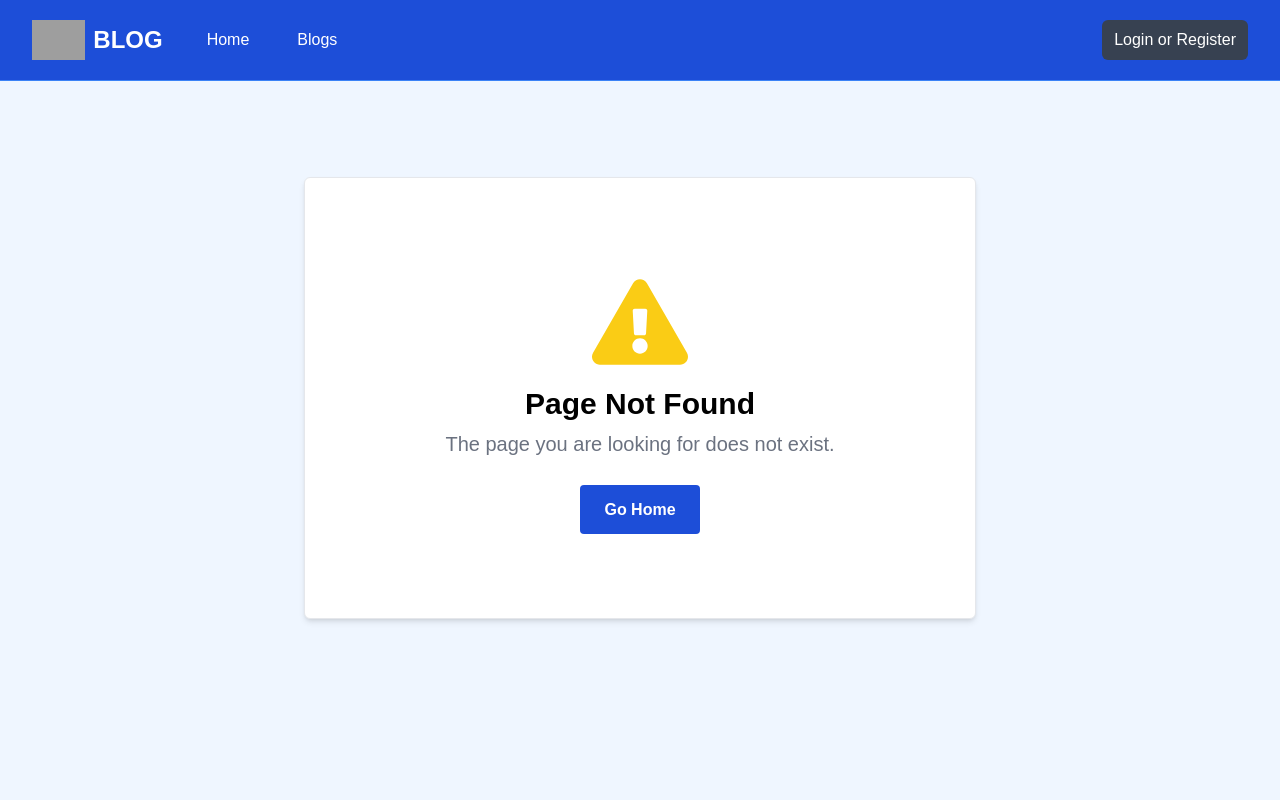
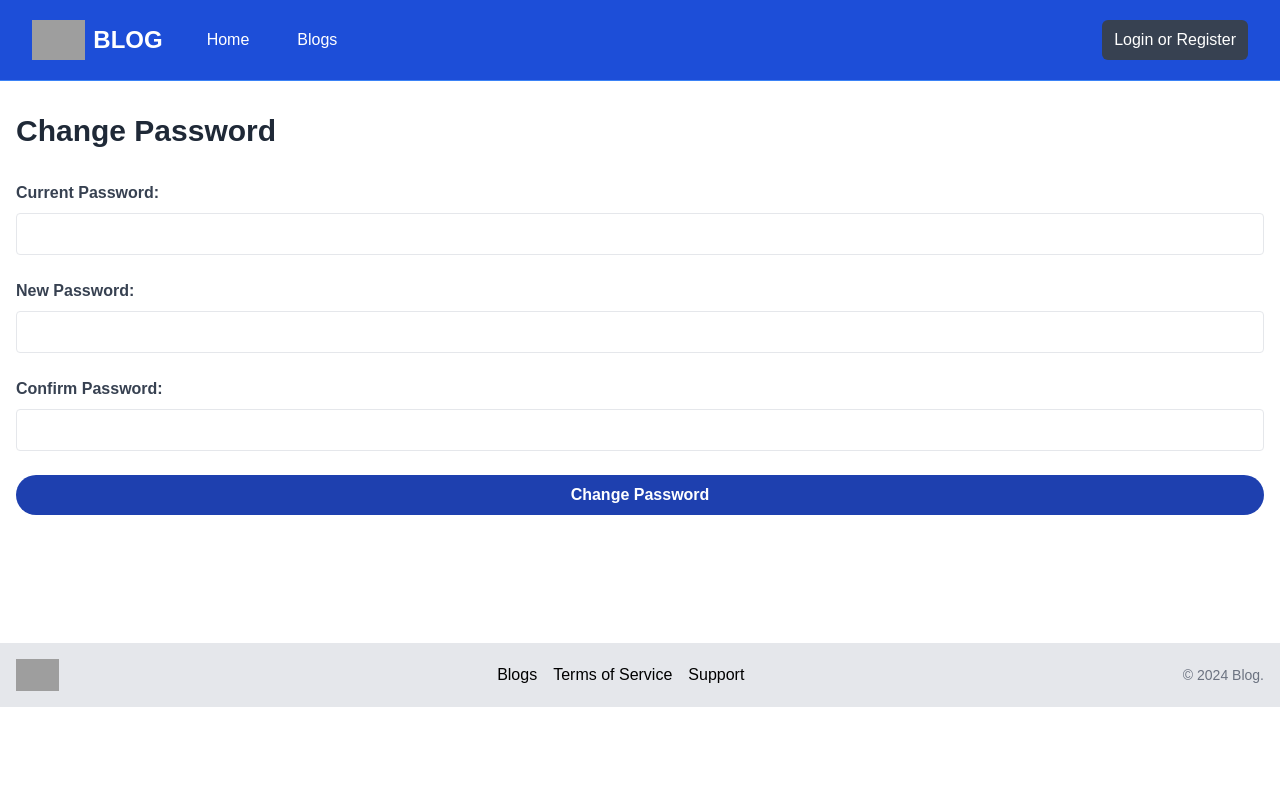
Before and after one commit to trungnhanforwork/blog-app-frontend, a React (Vite) app: page /profile/changepassword in a window 1280 px wide. Before the commit this address had no page. Shown: the top 800 px of the page. Built offline with nearby package versions, Linux system fonts and the light colour scheme; grey boxes are pictures that could not be loaded.

Commit message:
change password

```diff
--- a/package.json
+++ b/package.json
@@ -10,6 +10,7 @@
     "preview": "vite preview"
   },
   "dependencies": {
+    "date-fns": "^3.6.0",
     "json-server": "^1.0.0-alpha.23",
     "react": "^18.2.0",
     "react-dom": "^18.2.0",
--- a/src/App.jsx
+++ b/src/App.jsx
@@ -13,6 +13,8 @@ import PostAddPage from "./pages/PostAddPage";
 import PostPage from "./pages/PostListPage";
 import PostDetailPage from "./pages/PostDetailPage";
 import NotFoundPage from "./pages/NotFoundPage";
+import ProfileDetailPage from "./pages/ProfileDetailPage";
+import ChangePasswordPage from "./pages/ChangePasswordPage";
 
 const router = createBrowserRouter(
   createRoutesFromElements(
@@ -20,6 +22,8 @@ const router = createBrowserRouter(
       <Route index element={<HomePage />} />
       <Route path="/login" element={<LoginPage />} />
       <Route path="/signup" element={<SignUpPage />} />
+      <Route path="/profile" element={<ProfileDetailPage />} />
+      <Route path="/profile/changepassword" element={<ChangePasswordPage />} />
       <Route path="/new" element={<PostAddPage />} />
       <Route path="/post/:id" element={<PostDetailPage />} />
       <Route path="/posts" element={<PostPage />} />
--- /dev/null
+++ b/src/components/ChangePasswordView.jsx
@@ -0,0 +1,114 @@
+import React, { useState } from "react";
+import { useNavigate } from "react-router-dom";
+import { changePassword } from "../services/UserApi";
+
+const ChangePasswordView = () => {
+  const navigate = useNavigate();
+  const [formData, setFormData] = useState({
+    old_password: "",
+    password: "",
+    password2: "",
+  });
+  const [error, setError] = useState("");
+  const [successMessage, setSuccessMessage] = useState("");
+
+  const handleChange = (e) => {
+    const { name, value } = e.target;
+    setFormData((prevData) => ({
+      ...prevData,
+      [name]: value,
+    }));
+  };
+
+  const handleSubmit = async (e) => {
+    e.preventDefault();
+    const { old_password, password, password2 } = formData;
+
+    if (password !== password2) {
+      setError("New password and confirm password do not match");
+      return;
+    }
+
+    try {
+      // Call API to change password
+      await changePassword({old_password, password, password2});
+      setSuccessMessage("Password changed successfully!");
+      logout();
+    } catch (error) {
+      setError("Failed to change password. Please try again.");
+    }
+  };
+
+  const logout = () => {
+    localStorage.removeItem("token");
+    // Điều hướng người dùng đến trang đăng nhập
+    navigate("/login");
+  };
+
+  return (
+    <div className="container mx-auto px-4 py-8">
+      <h2 className="text-3xl font-semibold mb-8 text-gray-800">
+        Change Password
+      </h2>
+      <form onSubmit={handleSubmit}>
+        <div className="mb-4">
+          <label className="block text-gray-700 font-bold mb-2">
+            Current Password:
+          </label>
+          <input
+            type="password"
+            name="old_password"
+            value={formData.old_password}
+            onChange={handleChange}
+            className="border rounded w-full py-2 px-3 mb-2"
+            required
+          />
+        </div>
+        <div className="mb-4">
+          <label className="block text-gray-700 font-bold mb-2">
+            New Password:
+          </label>
+          <input
+            type="password"
+            name="password"
+            value={formData.password}
+            onChange={handleChange}
+            className="border rounded w-full py-2 px-3 mb-2"
+            required
+          />
+        </div>
+        <div className="mb-4">
+          <label className="block text-gray-700 font-bold mb-2">
+            Confirm Password:
+          </label>
+          <input
+            type="password"
+            name="password2"
+            value={formData.password2}
+            onChange={handleChange}
+            className="border rounded w-full py-2 px-3 mb-2"
+            required
+          />
+        </div>
+        {error && (
+          <div className="bg-red-200 text-red-800 px-4 py-2 rounded-md mb-4">
+            {error}
+          </div>
+        )}
+        {successMessage && (
+          <div className="bg-green-200 text-green-800 px-4 py-2 rounded-md mb-4">
+            {successMessage}
+          </div>
+        )}
+        <button
+          className="bg-blue-800 hover:bg-blue-600 text-white font-bold py-2 px-4 rounded-full w-full focus:outline-none focus:shadow-outline"
+          type="submit"
+        >
+          Change Password
+        </button>
+      </form>
+    </div>
+  );
+};
+
+export default ChangePasswordView;
--- a/src/components/Navbar.jsx
+++ b/src/components/Navbar.jsx
@@ -166,8 +166,8 @@ const Navbar = ({ isAuthenticated }) => {
                     aria-labelledby="user-menu-button"
                     tabIndex="-1"
                   >
-                    <Link
-                      href="/profile"
+                    <NavLink
+                      to="/profile"
                       className="block px-4 py-2 text-sm text-gray-700"
                       role="menuitem"
                       tabIndex="-1"
@@ -177,7 +177,7 @@ const Navbar = ({ isAuthenticated }) => {
                       }}
                     >
                       Your Profile
-                    </Link>
+                    </NavLink>
                     <Link
                       href="/properties/saved"
                       className="block px-4 py-2 text-sm text-gray-700"
--- /dev/null
+++ b/src/pages/ChangePasswordPage.jsx
@@ -0,0 +1,12 @@
+import React from "react";
+import ChangePasswordView from "../components/ChangePasswordView";
+
+const ChangePasswordPage = () => {
+  return (
+    <div>
+      <ChangePasswordView />
+    </div>
+  );
+};
+
+export default ChangePasswordPage;
--- /dev/null
+++ b/src/services/UserApi.jsx
@@ -0,0 +1,72 @@
+const getUserProfile = async () => {
+  try {
+    const response = await fetch(
+      `${import.meta.env.VITE_DJANGO_PUBLIC_API_DOMAIN}/account/profile/`,
+      {
+        method: "GET",
+        headers: {
+          Authorization: `Token ${localStorage.getItem("token")}`,
+          "Content-Type": "application/json",
+        },
+      }
+    );
+    if (!response.ok) {
+      throw new Error("Failed to fetch user profile");
+    }
+    const data = await response.json();
+    return data;
+  } catch (error) {
+    console.error("Error fetching user profile:", error);
+    throw error;
+  }
+};
+
+const changeUserProfile = async (userData) => {
+  try {
+    const response = await fetch(
+      `${import.meta.env.VITE_DJANGO_PUBLIC_API_DOMAIN}/account/update/`,
+      {
+        method: "PUT",
+        headers: {
+          Authorization: `Token ${localStorage.getItem("token")}`,
+          "Content-Type": "application/json",
+        },
+        body: JSON.stringify(userData),
+      }
+    );
+    if (!response.ok) {
+      throw new Error("Failed to update user profile");
+    }
+    const data = await response.json();
+    return data;
+  } catch (error) {
+    console.error("Error updating user profile:", error);
+    throw error;
+  }
+};
+const changePassword = async (userData) => {
+  try {
+    const response = await fetch(
+      `${import.meta.env.VITE_DJANGO_PUBLIC_API_DOMAIN}/account/changepassword/`,
+      {
+        method: "PUT",
+        headers: {
+          Authorization: `Token ${localStorage.getItem("token")}`,
+          "Content-Type": "application/json",
+        },
+        body: JSON.stringify(userData),
+      }
+    );
+    if (!response.ok) {
+      throw new Error("Failed to change password");
+    }
+    const data = await response.json();
+    return data;
+  } catch (error) {
+    console.error("Error changing user password:", error);
+    throw error;
+  }
+};
+
+
+export { getUserProfile, changeUserProfile, changePassword };
```
Also changed, not shown: 1 other file (tests, documents, lock files or other folders).
